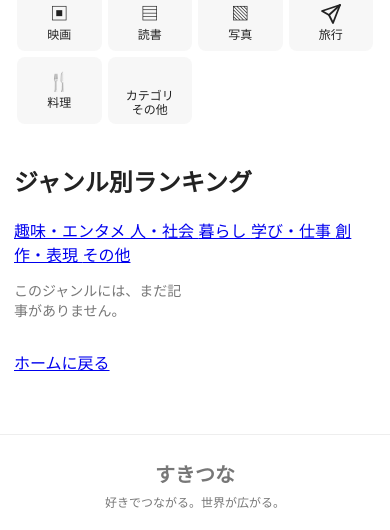
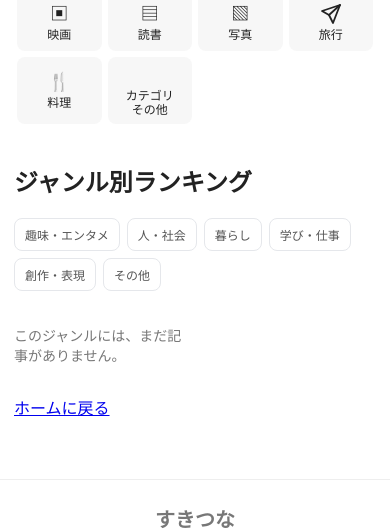
Before and after one commit to sat0816har-cpu/django_app, a Django app: page /ranking/genre/1/ in a window 390 px wide. Shown: the part 273-803 px from the top of the page. Run offline with Django 4.2, Linux system fonts and the light colour scheme; data that the repository does not hold is empty.

Commit message:
Add genre ranking menu styles
Added styles for genre ranking menu and links.

```diff
--- a/static/style.css
+++ b/static/style.css
@@ -1825,3 +1825,48 @@ article {
         font-size: 11px;
     }
 }
+
+
+/* ジャンル別ランキングの選択メニュー */
+.genre-ranking-menu {
+    display: flex;
+    flex-wrap: wrap;
+    gap: 8px;
+    margin: 18px 0 24px;
+}
+
+.genre-ranking-link {
+    display: inline-block;
+    padding: 8px 14px;
+    border: 1px solid #e5e7eb;
+    border-radius: 8px;
+    background: #ffffff;
+    color: #555555;
+    font-size: 13px;
+    text-decoration: none;
+    transition: background 0.2s, border-color 0.2s;
+}
+
+.genre-ranking-link:hover {
+    border-color: #cbd5e1;
+    background: #f8fafc;
+}
+
+.genre-ranking-link.active {
+    border-color: #64748b;
+    background: #f1f5f9;
+    color: #333333;
+    font-weight: 600;
+}
+
+@media (max-width: 600px) {
+    .genre-ranking-menu {
+        gap: 7px;
+        margin: 14px 0 20px;
+    }
+
+    .genre-ranking-link {
+        padding: 7px 10px;
+        font-size: 12px;
+    }
+}
```
